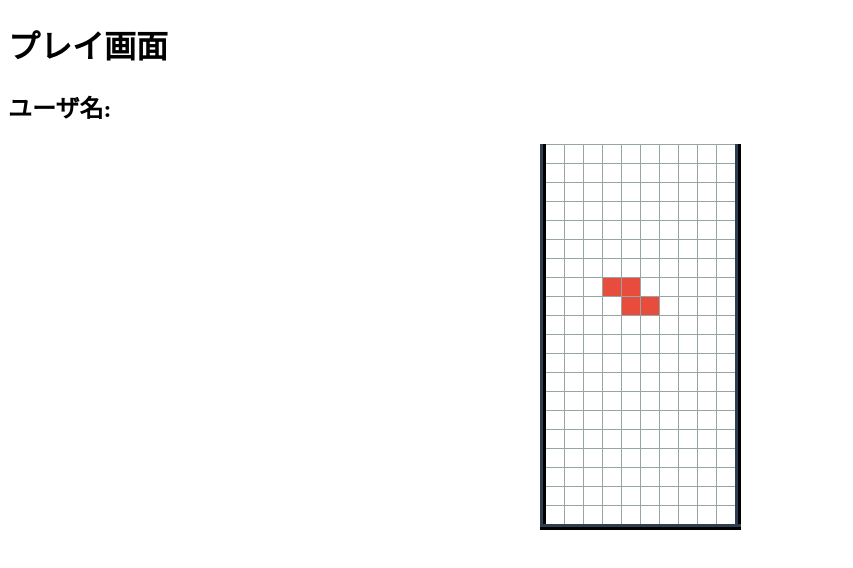
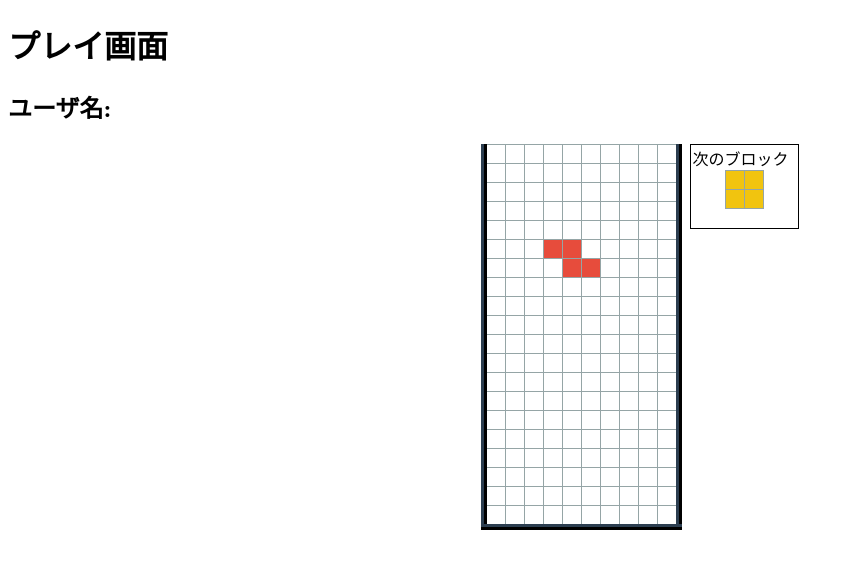
Before and after one commit to hirakei1203/tetris, a Vue app: page /play in a window 1280 px wide. Shown: the top 568 px of the page, without its empty margins (0-853 px from the left). Built offline with nearby package versions, Linux system fonts and the light colour scheme.

Commit message:
next_tetrimino_block

```diff
--- /dev/null
+++ b/src/components/TetrominoPreviewComponent.vue
@@ -0,0 +1,81 @@
+<script lang="ts" setup>
+import { defineProps, withDefaults } from 'vue';
+import { Tetromino, TETROMINO_TYPE } from '../common/Tetromino';
+
+interface Props {
+  tetromino: Array<Array<number>>
+}
+
+const props = withDefaults(defineProps<Props>(), {
+  tetromino: undefined
+})
+
+const classPreviewBlockColor = (type: number) => {
+  if(type === 0) return 'no-block';
+  return Tetromino.id(type as TETROMINO_TYPE);
+}
+</script>
+
+<template>
+  <div class="tetromino-preview">
+    <label>次のブロック</label>
+    <table class="field" style="border-collapse: collapse">
+      <tr v-for="(row, y) in props.tetromino" :key="y">
+        <td
+          class="block"
+          v-for="(col, x) in row"
+          :key="() => `${x}${y}`"
+          :class="classPreviewBlockColor(col)"
+        />
+      </tr>
+    </table>
+  </div>
+</template>
+
+<style lang="scss" scoped>
+.block {
+  width: 1em;
+  height: 1em;
+  border: 0.1px solid #95a5a6;
+
+  &-i {
+    background: #3498db;
+  }
+  &-o {
+    background: #f1c40f;
+  }
+  &-t {
+    background: #9b59b6;
+  }
+  &-j {
+    background: #1e3799;
+  }
+  &-l {
+    background: #e67e22;
+  }
+  &-s {
+    background: #2ecc71;
+  }
+  &-z {
+    background: #e74c3c;
+  }
+}
+.tetromino-preview {
+  width: 6.5em;
+  height: 5em;
+  padding: 0.1em;
+
+  border: solid 0.5px;
+
+  .field {
+    border-collapse: collapse;
+    border: none;
+    margin: 0px auto;
+
+    .no-block {
+      border: 0px none;
+    }
+  }
+}
+
+</style>
--- a/src/pages/PlayPage.vue
+++ b/src/pages/PlayPage.vue
@@ -2,6 +2,8 @@
 import { reactive } from "vue";
 import { Tetromino, TETROMINO_TYPE} from '../common/Tetromino' ;
 import { Field } from '../common/Field';
+
+import TetrominoPreviewComponent from '../components/TetrominoPreviewComponent.vue';
 
 let staticField = new Field();
 const tetris = reactive({
@@ -10,6 +12,7 @@ const tetris = reactive({
 const tetromino = reactive({
   current: Tetromino.random(),
   position: {x:3, y:0},
+  next: Tetromino.random(),
 })
 
 const classBlockColor = (_x: number, _y: number): string => {
@@ -41,6 +44,7 @@ const canDropCurrentTertromino = (): boolean => {
   return tetris.field.canMove(data, droppedPosition);
 }
 
+// テトリミノが落下し切った時の関数
 const nextTetrisField = () => {
   const data = tetromino.current.data;
   const position = tetromino.position;
@@ -50,7 +54,8 @@ const nextTetrisField = () => {
   staticField = new Field(tetris.field.data);
   tetris.field = Field.deepCopy(staticField);
 
-  tetromino.current = Tetromino.random();
+  tetromino.current = tetromino.next;
+  tetromino.next = Tetromino.random();
   tetromino.position = {x:3,y:0};
 }
 
@@ -73,19 +78,21 @@ tetris.field.update(tetromino.current.data, tetromino.position);
   <h2>ユーザ名: {{ $route.query.name }}</h2>
 
   <div class="container">
+    <div class="tetris">
       <table class="field" style="border-collapse: collapse">
-      <tr
-        v-for="(row, y) in tetris.field.data"
-        :key="y">
-        <!-- テトリスのフィールドの各マス目にその状態を描画する (0: 空白, 1: I-テトリミノ, etc.) -->
+        <tr v-for="(row, y) in tetris.field.data" :key="y">
           <td
             class="block"
             v-for="(col, x) in row"
             :key="() => `${x}${y}`"
-          v-bind:class="classBlockColor(x, y)"
+            :class="classBlockColor(x, y)"
           />
         </tr>
       </table>
+    </div>
+    <div class="information">
+      <TetrominoPreviewComponent v-bind:tetromino="tetromino.next.data"/>
+    </div>
   </div>
 </template>
 
@@ -129,5 +136,9 @@ tetris.field.update(tetromino.current.data, tetromino.position);
   }
  }
 
+  .information {
+   margin-left: 0.5em;
+ }
+
 
 </style>
```
Lines whose indentation alone changed are shown as unchanged.
